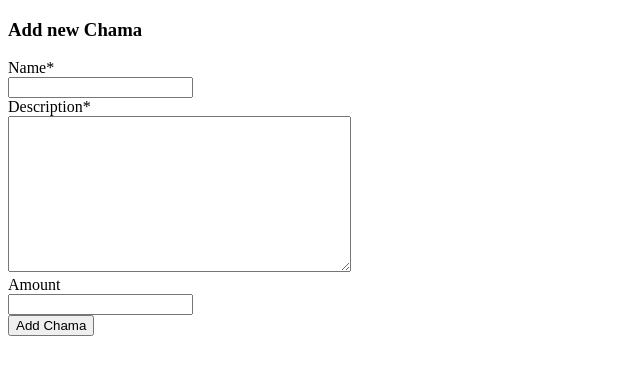
After one commit to Carolwanzuu/hackathon_moringa, a Django app: page /new-group/ in a window 1280 px wide. The commit adds this page. Shown: the top 375 px of the page, without its empty margins (0-640 px from the left). Run offline with Django 4.2, Linux system fonts and the light colour scheme; some libraries are stand-ins or nearby versions.

Commit message:
add a group template

```diff
--- /dev/null
+++ b/Students/forms.py
@@ -0,0 +1,7 @@
+from django import forms
+from .models import *
+
+class GroupForm(forms.ModelForm):
+    class Meta:
+        model = chamaGroup
+        fields = ('name', 'description', 'amount')
--- a/Students/models.py
+++ b/Students/models.py
@@ -7,4 +7,4 @@ class chamaGroup(models.Model):
     amount = models.IntegerField(null=True, blank=True)
 
     def __str__(self):
-        return f'{self.name} Students'
+        return self.name
--- a/Students/templates/base.html
+++ b/Students/templates/base.html
@@ -5,8 +5,11 @@
 
     <title>Chama</title>
 
+
 </head>
  <body>
-    {% block content %} <h1>Student Chama</h1> {%endblock%}
+    {% block content %}
+
+    {%endblock%}
 </body>
 </html>
--- a/Students/templates/index.html
+++ b/Students/templates/index.html
@@ -2,8 +2,9 @@
 {% load static %}
 {% block content %}
 <div class="container" >
-    <div class="text-white text-center" style="margin-top:15%">
+    <div class="text-white text-center" style="margin-top:15% background-image:url('https://images.unsplash.com/photo-1561414927-6d86591d0c4f?ixlib=rb-1.2.1&ixid=MnwxMjA3fDB8MHxwaG90by1wYWdlfHx8fGVufDB8fHx8&auto=format&fit=crop&w=773&q=80'); background-repeat:no-repeat;background-size:cover" >
         <h1>Welcome to Student Chama</h1>
+
         <h5 style="margin-top:6%">Get Started by joining your chama group today!</h5>
 
     </div>
--- /dev/null
+++ b/Students/templates/newgroup.html
@@ -0,0 +1,20 @@
+
+{% extends 'base.html' %}
+{% load crispy_forms_tags %}
+{% block content %}
+<div class="container bg-white newhood" >
+    <div class="row">
+        <div class="col-md-1"></div>
+        <div class="col-md-10">
+            <h3 class="text-center">Add new Chama</h3>
+            <form action="" method="post" enctype="multipart/form-data" novalidate>
+                {% csrf_token %}
+                {{ form|crispy }}
+                <button class="btn btn-sm btn-success">Add Chama</button>
+            </form>
+        </div>
+        <div class="col-md-1"></div>
+    </div>
+
+</div>
+{% endblock %}
--- a/Students/urls.py
+++ b/Students/urls.py
@@ -3,5 +3,6 @@ from . import views
 
 urlpatterns = [
     path('', views.index, name='index'),
-    path('all-groups/', views.group, name='group'),
+    path('all_groups/', views.group, name='group'),
+    path('new-group/', views.create_group, name='new-group'),
 ]
--- a/Students/views.py
+++ b/Students/views.py
@@ -1,5 +1,6 @@
 from django.shortcuts import render
 from .models import chamaGroup
+from .forms import *
 
 # Create your views here.
 def index(request):
@@ -11,3 +12,15 @@ def group(request):
         'all_groups': all_groups,
     }
     return render(request, 'all_groups.html', params)
+
+def create_group(request):
+    if request.method == 'POST':
+        form = GroupForm(request.POST, request.FILES)
+        if form.is_valid():
+            group = form.save(commit=False)
+
+            group.save()
+            return redirect('group')
+    else:
+        form = GroupForm()
+    return render(request, 'newgroup.html', {'form': form})
```
Also changed, not shown: Students/templates/all_groups.html (+6 -4 lines), Students/migrations/0001_initial.py (added), db.sqlite3, static/images/bg.jpg (added).
